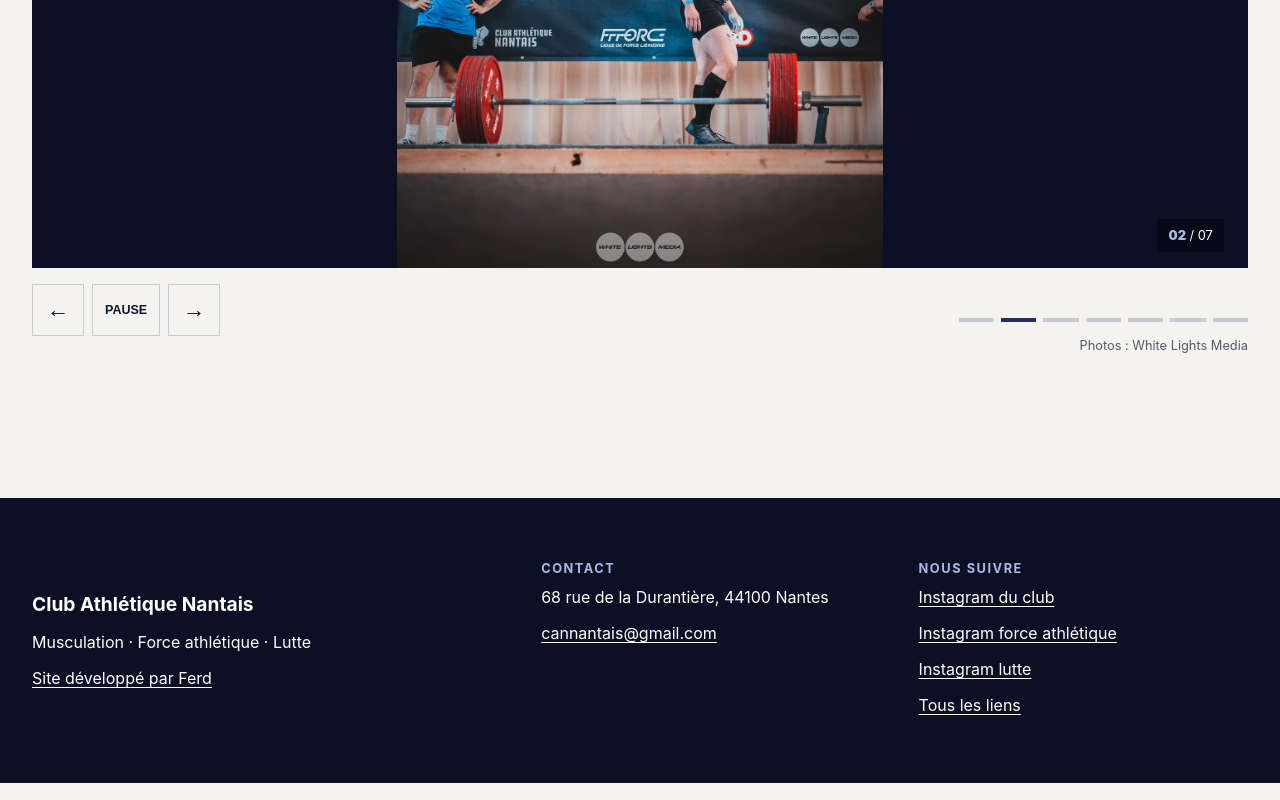
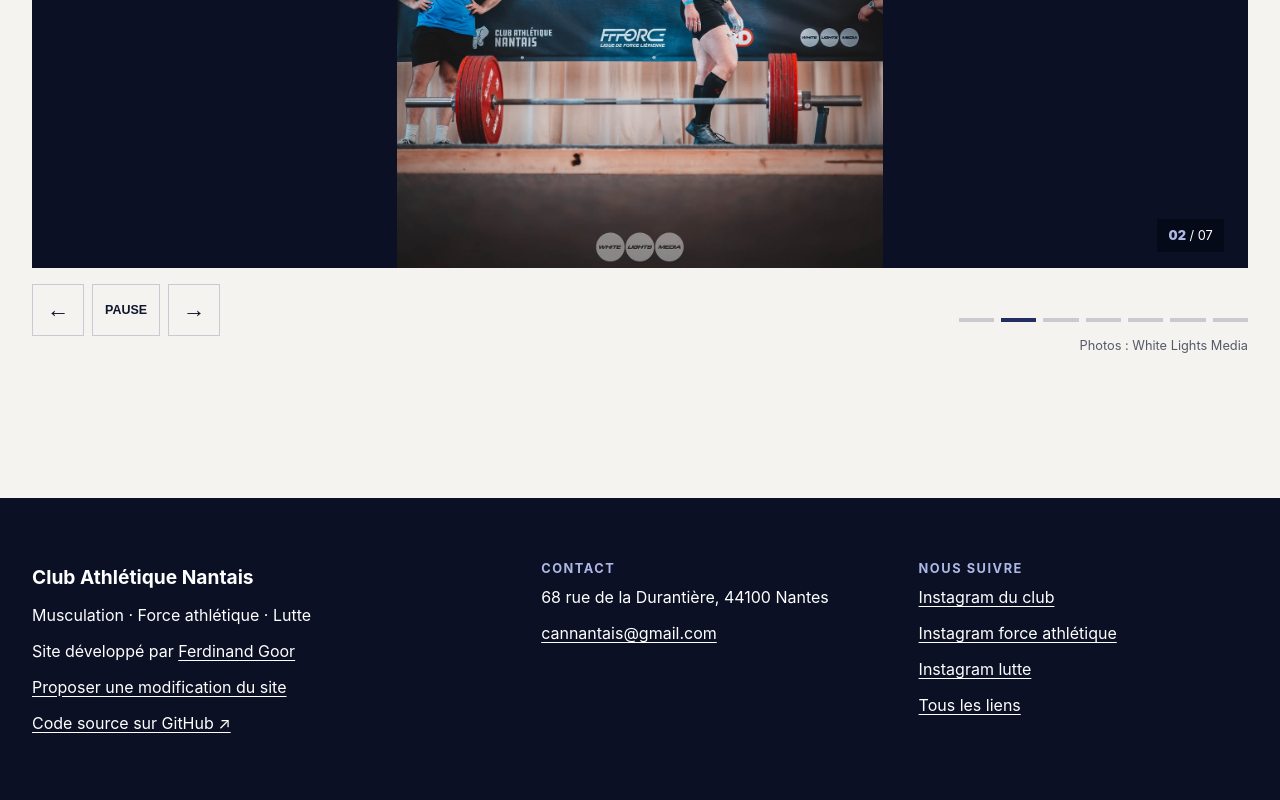
Before and after one commit to ferdinandgoor/club-athletique-nantais, a React (Vite) app: page / in a window 1280 px wide. Shown: the part 5630-6430 px from the top of the page. Built offline with nearby package versions, Linux system fonts and the light colour scheme; no server answers.

Commit message:
Publier le contact développeur et le dépôt GitHub dans le pied de page
Generated by Mistral Vibe.
Co-Authored-By: Mistral Vibe <vibe@mistral.ai>

```diff
--- a/src/components/PageShell/PageShell.tsx
+++ b/src/components/PageShell/PageShell.tsx
@@ -75,7 +75,9 @@ export function PageShell({ children, path = '/' }: PropsWithChildren<{ path?: s
           <div className="page-shell__footer-column page-shell__footer-brand">
             <strong>{site.name}</strong>
             <p>Musculation · Force athlétique · Lutte</p>
-            <a href="https://ferd.fr/developpeur-freelance" target="_blank" rel="noreferrer">Site développé par Ferd</a>
+            <p>Site développé par <a href={site.developer.websiteUrl} target="_blank" rel="noreferrer">{site.developer.name}</a></p>
+            <a href={`mailto:${site.developer.email}?subject=${encodeURIComponent('Modification du site du Club Athlétique Nantais')}`}>Proposer une modification du site</a>
+            <a href={site.developer.githubUrl} target="_blank" rel="noreferrer">Code source sur GitHub ↗</a>
           </div>
           <div className="page-shell__footer-column">
             <h2>Contact</h2>
--- a/src/data/site.ts
+++ b/src/data/site.ts
@@ -55,4 +55,11 @@ export const site = {
     eyebrow: 'Musculation · Force athlétique · Lutte',
     introduction: 'Découvre les activités du Club Athlétique Nantais, un collectif qui accueille aussi bien les débutants que les compétiteurs.',
   },
+  // Développeur du site, contact public pour les modifications ou la reprise du projet.
+  developer: {
+    name: 'Ferdinand Goor',
+    email: 'ferdinand.goor@gmail.com',
+    websiteUrl: 'https://ferd.fr/developpeur-freelance',
+    githubUrl: 'https://github.com/ferdinandgoor/club-athletique-nantais',
+  },
 };
```
Also changed, not shown: 3 other files (tests, documents, lock files or other folders).
